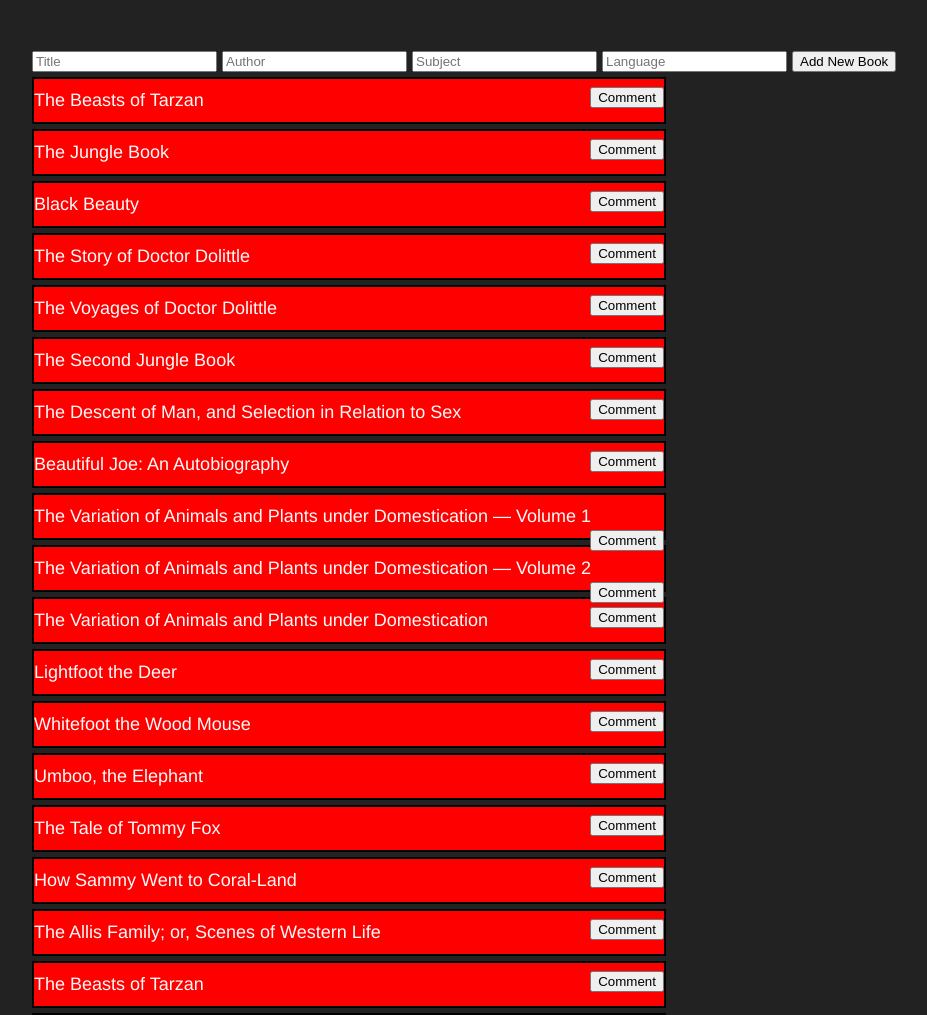
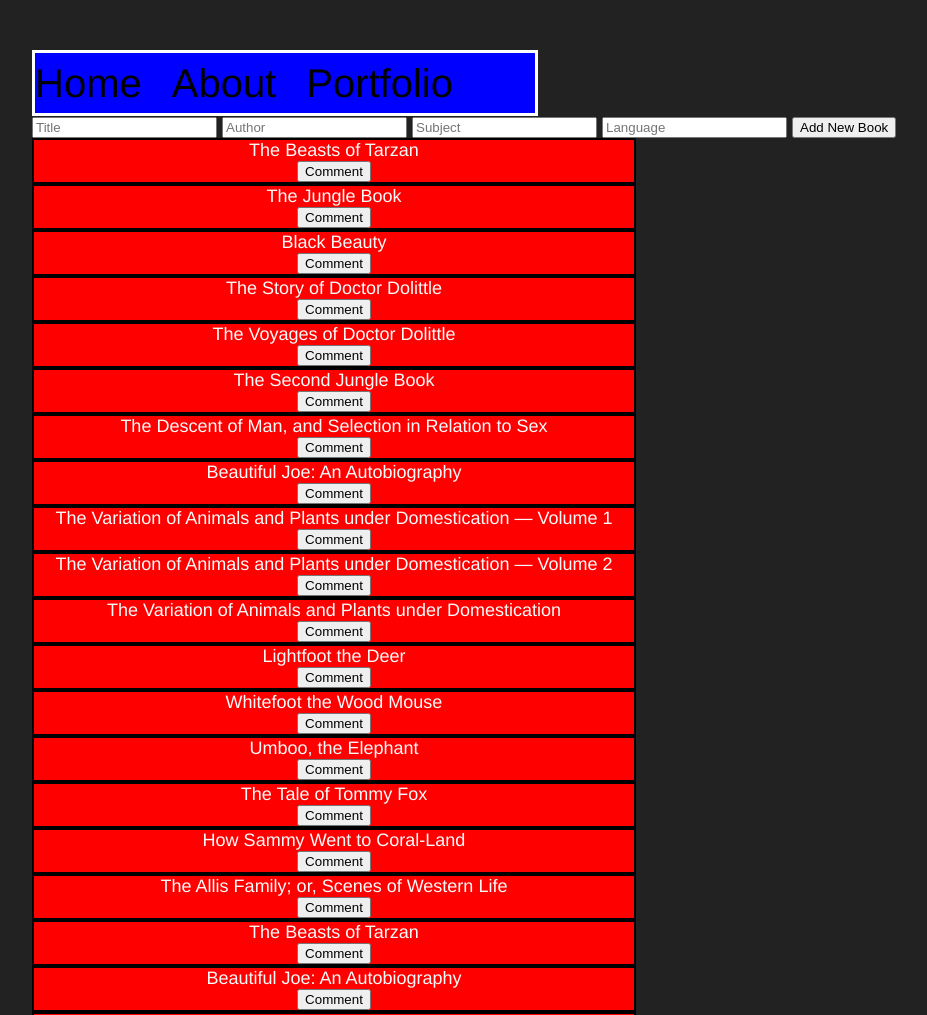
Before and after one commit to jmowens90/Milestone-Bookshelf, a plain HTML site: page index.html in a window 1280 px wide. Shown: the top 1015 px of the page, without its empty margins (18-945 px from the left). Drawn offline with Linux system fonts and the light colour scheme.

Commit message:
changed some of the styling and added navbar/other html pages

```diff
--- a/index.html
+++ b/index.html
@@ -8,6 +8,13 @@
     <link rel="stylesheet" href="main.css"/>
   </head>
   <body>
+    <header>
+      <nav class="header-links">
+          <a href="index.html">Home</a>
+          <a href="about.html">About</a>
+          <a href="contact.html">Portfolio</a>
+      </nav>
+  </header>
     <input type="text" id="title" placeholder="Title">
     <input type="text" id="author" placeholder="Author">
     <input type="text" id="subject" placeholder="Subject">
--- a/js/book.js
+++ b/js/book.js
@@ -6,51 +6,103 @@ class Book {
       this.title = title;
     }
 
+    // I found something similar online to modify the issue of the comments happening mutliple times
+    // but I'm not sure why this works compared to what my code was doing. If I could get some
+    // clarification on that I would be extremely grateful.
     render() {
-      const li = document.createElement(`li`);
-      const comment = document.createElement(`button`);
-      const book = this; // save a reference to this Book object
-      comment.id = `comment`;
-      comment.innerText = `Comment`;
-      comment.addEventListener(`click`, function() {
-        const textArea = document.createElement(`textarea`);
-        textArea.id = `textArea`;
-        textArea.placeholder = `Enter your comment`;
-        li.appendChild(textArea);
+      const book = document.createElement('div');
+      const title = document.createElement('div');
+      const commentSection = document.createElement('div');
+      const commentBtn = document.createElement('button');
+      const commentTextArea = document.createElement('textarea');
+      const commentSubmitBtn = document.createElement('button');
 
-        const submitButton = document.createElement(`button`);
-        submitButton.id = `submitButton`;
-        submitButton.innerText = `Submit`;
-        submitButton.addEventListener(`click`, function() {
-          const commentText = textArea.value;
-          const commentTextSaved = document.createTextNode(`Reader comment: ${commentText}`)
-          commentTextSaved.id = `commentTextSaved`;
-          li.appendChild(commentTextSaved);
-          console.log(commentText);
-          // Clear the text area
-          textArea.value = '';
-          li.removeChild(submitButton);
-          li.removeChild(textArea);
-        });
+      book.id = `book`;
 
-        li.appendChild(submitButton);
-      });
-      li.textContent = this.title;
-      li.appendChild(comment);
-      return li;
+      title.id = `title`;
+      title.textContent = this.title;
+
+      commentBtn.id = 'comment';
+      commentBtn.textContent = 'Comment';
+
+      commentTextArea.maxlength = 280;
+
+      commentSubmitBtn.textContent = `Submit`;
+
+      commentSection.appendChild(commentBtn);
+
+      const submitComment = function() {
+        const comment = document.createElement('p');
+        comment.textContent = `Reader Comment: ${commentTextArea.value}`;
+        commentSection.appendChild(comment);
+
+        commentTextArea.value = '';
+
+        commentSection.removeChild(commentTextArea);
+        commentSection.removeChild(commentSubmitBtn);
+
+        commentSection.appendChild(commentBtn);
+        commentBtn.removeEventListener('click', showTextArea);
+        commentBtn.addEventListener('click', showTextArea);
+      };
+
+      const showTextArea = function() {
+        commentSection.removeChild(commentBtn);
+
+        commentSection.appendChild(commentTextArea);
+
+        commentSection.appendChild(commentSubmitBtn);
+        commentSubmitBtn.addEventListener('click', submitComment);
+      };
+
+      commentBtn.addEventListener('click', showTextArea);
+
+      book.appendChild(title);
+      book.appendChild(commentSection);
+
+      return book;
     }
   }
 
-    // addComment() {
-    //   const textArea = document.createElement(`textarea`);
-    //   textArea.placeholder = `Enter your comment`;
-    // console.log(addComment())
+//   render() {
+//     const book = document.createElement('div');
+//     const title = document.createElement('div');
+//     const commentSection = document.createElement('div');
+//     const commentBtn = document.createElement('button');
+//     const commentTextArea = document.createElement('textarea');
+//     const commentSubmitBtn = document.createElement('button');
 
+//     book.id = `book`;
 
-      // const submitButton = document.createElement(`button`);
-      // submitButton.innerText = `Submit`;
+//     title.id = `title`;
+//     title.textContent = this.title;
 
-      // submitButton.addEventListener(`click`, function() {
-      //   const commentText = textArea.value;
-      //   return commentText;
-      //})
+//     commentBtn.id = 'comment';
+//     commentBtn.textContent = 'Comment';
+//     commentBtn.addEventListener('click', function() {
+//       commentSection.appendChild(commentTextArea);
+//       commentSection.removeChild(commentBtn);
+
+//       commentSubmitBtn.textContent = 'Submit';
+//       commentSubmitBtn.addEventListener('click', function() {
+//         const comment = document.createElement('p');
+//         comment.textContent = `Reader Comment: ${commentTextArea.value}`;
+//         commentSection.appendChild(comment);
+
+//         commentSection.removeChild(commentTextArea);
+//         commentSection.removeChild(commentSubmitBtn);
+//         commentSection.appendChild(commentBtn);
+//       });
+
+//       commentSection.appendChild(commentSubmitBtn);
+//     });
+
+//     commentSection.appendChild(commentBtn);
+
+//     book.appendChild(title);
+//     book.appendChild(commentSection);
+
+//     return book;
+//   }
+// } I had this code originally but the comments after the first one were being multiplied, ie the 2nd comment showed up
+// 2x and the 3rd 3x etc.
--- a/main.css
+++ b/main.css
@@ -12,19 +12,22 @@ body {
     list-style: none;
   }
 
-  li {
+  #book {
+    display: flex;
     background-color: red;
     border: solid black 2px;
+    flex-direction: column;
+    justify-content: flex-start;
+    align-items: center;
+    height: auto;
     width: 600px;
-    margin-top: 5px;
-    line-height: 1.5;
-    text-indent: -30px;
-    padding: 8px 0 8px 30px;
+    overflow: auto;
   }
 
   li:before {
     float: left;
-    display: block;
+    display: flex;
+    flex-wrap: wrap;
     margin: 0 30px 0 0;
   }
 
@@ -39,3 +42,36 @@ body {
   #submitButton {
     float: right;
   }
+
+header {
+    display: flex;
+    flex-wrap: wrap;
+    justify-content: space-between;
+    max-width: 500px;
+    min-width: 250px;
+    min-height: 60px;
+    font-size: 40px;
+    padding: 0px;
+    margin: 0px;
+    background-color: blue;
+    text-align: center;
+    align-items: center;
+    text-decoration: none;
+    border-style: solid;
+    color: white;
+}
+
+nav a {
+  text-decoration: none;
+  margin-right: 30px;
+  color: black;
+}
+
+.header-links {
+  display: flex;
+  flex-wrap: wrap;
+}
+
+.header-links a {
+  flex-grow: 1;
+}
```
Also changed, not shown: about.html (added, +21 -0 lines), contact.html (added, +21 -0 lines).
